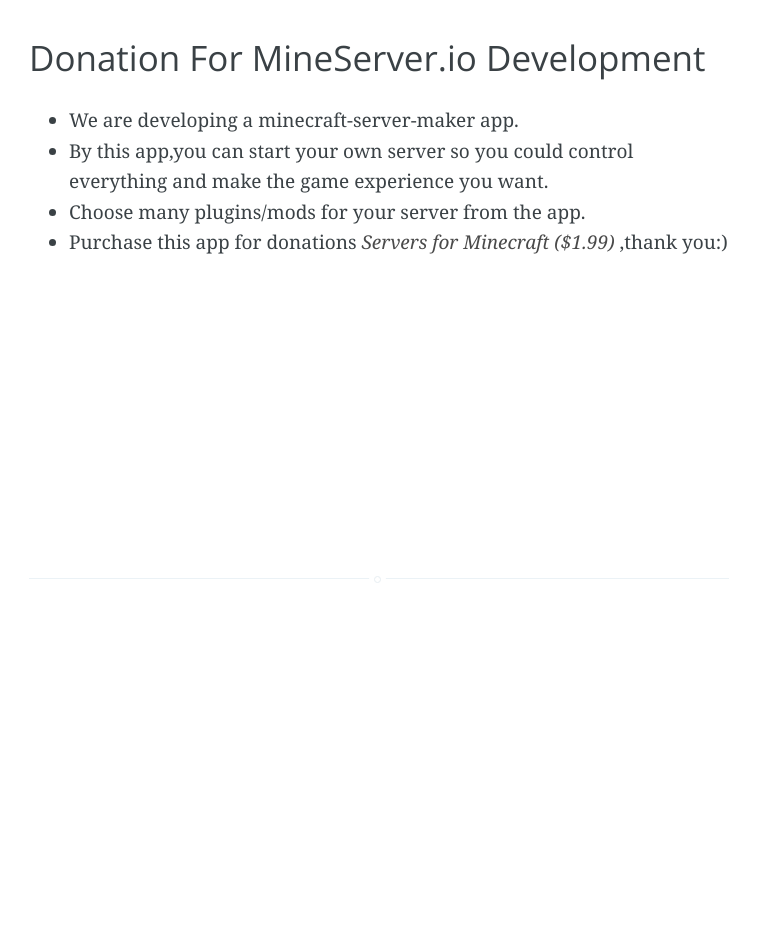
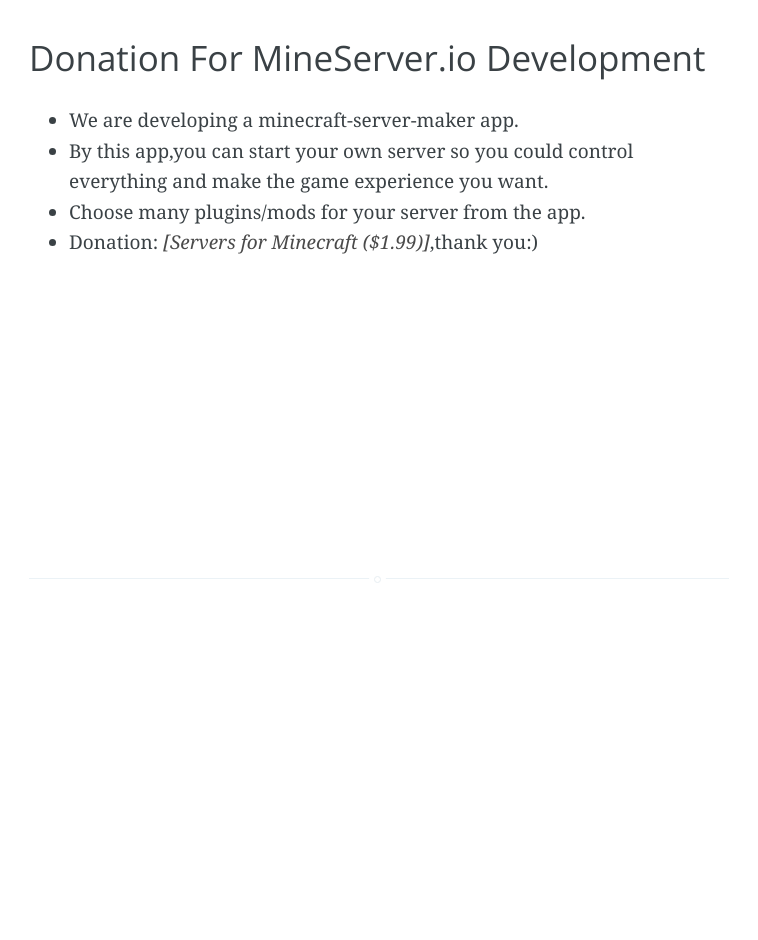
Before and after one commit to Minecraft-PE-Servers/Minecraft-PE-Servers.github.io, a Jekyll site: the page built from _posts/2016-06-10-mineserver-feedback.md, in a window 1280 px wide. Shown: the whole page, without its empty margins (261-1019 px from the left). Built offline with Jekyll 4.4.1, drawn with Linux system fonts in a browser that asks for light colours.

Commit message:
Update 2016-06-10-mineserver-feedback.md

```diff
--- a/_posts/2016-06-10-mineserver-feedback.md
+++ b/_posts/2016-06-10-mineserver-feedback.md
@@ -11,4 +11,4 @@
 - We are developing a minecraft-server-maker app.
 - By this app,you can start your own server so you could control everything and make the game experience you want.
 - Choose many plugins/mods for your server from the app.
-- Purchase this app for donations [_Servers for Minecraft ($1.99)_](https://itunes.apple.com/app/id1144129231) ,thank you:)
+- Donation: [_[Servers for Minecraft ($1.99)]_](https://itunes.apple.com/app/id1144129231),thank you:)
```
